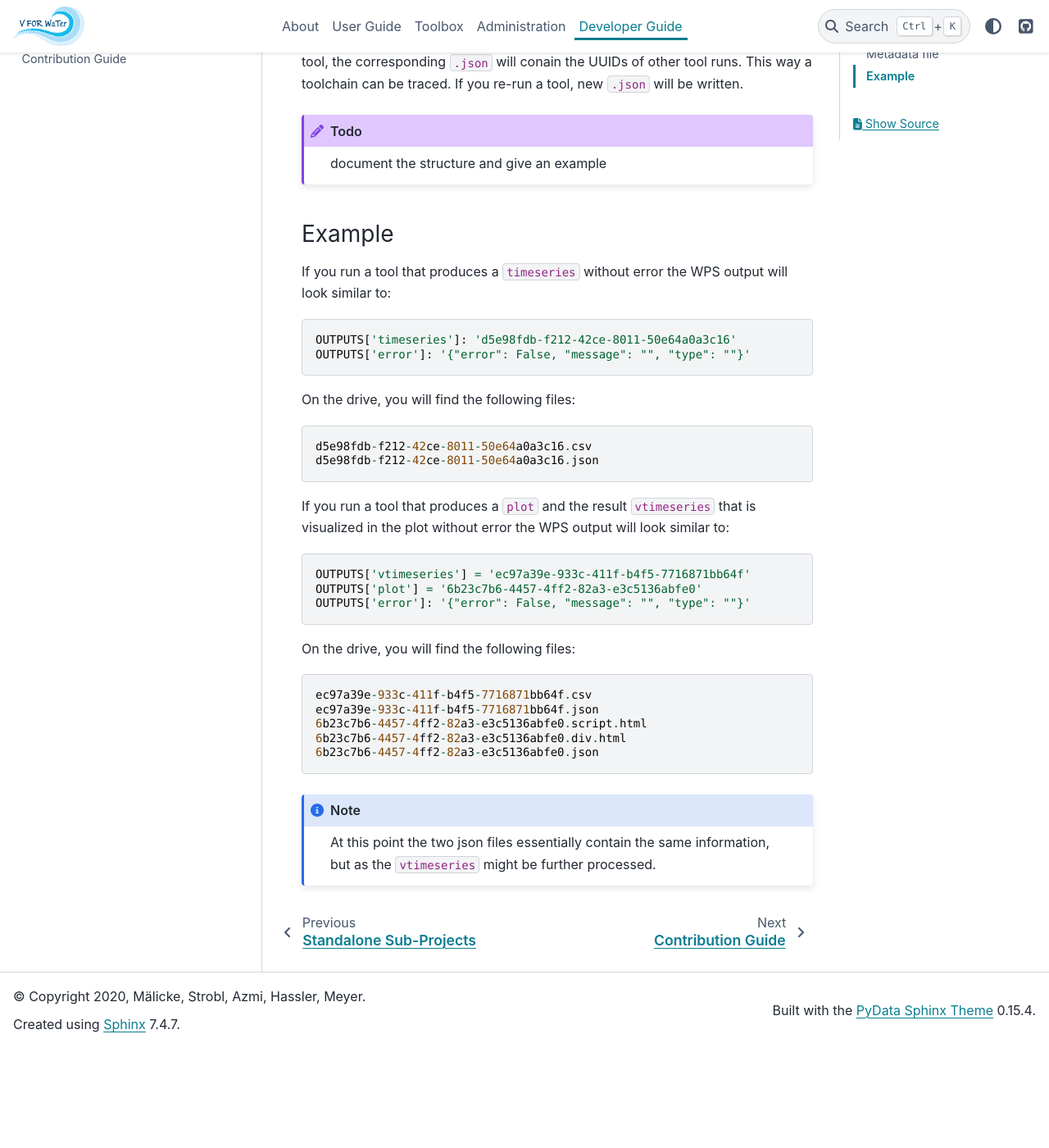
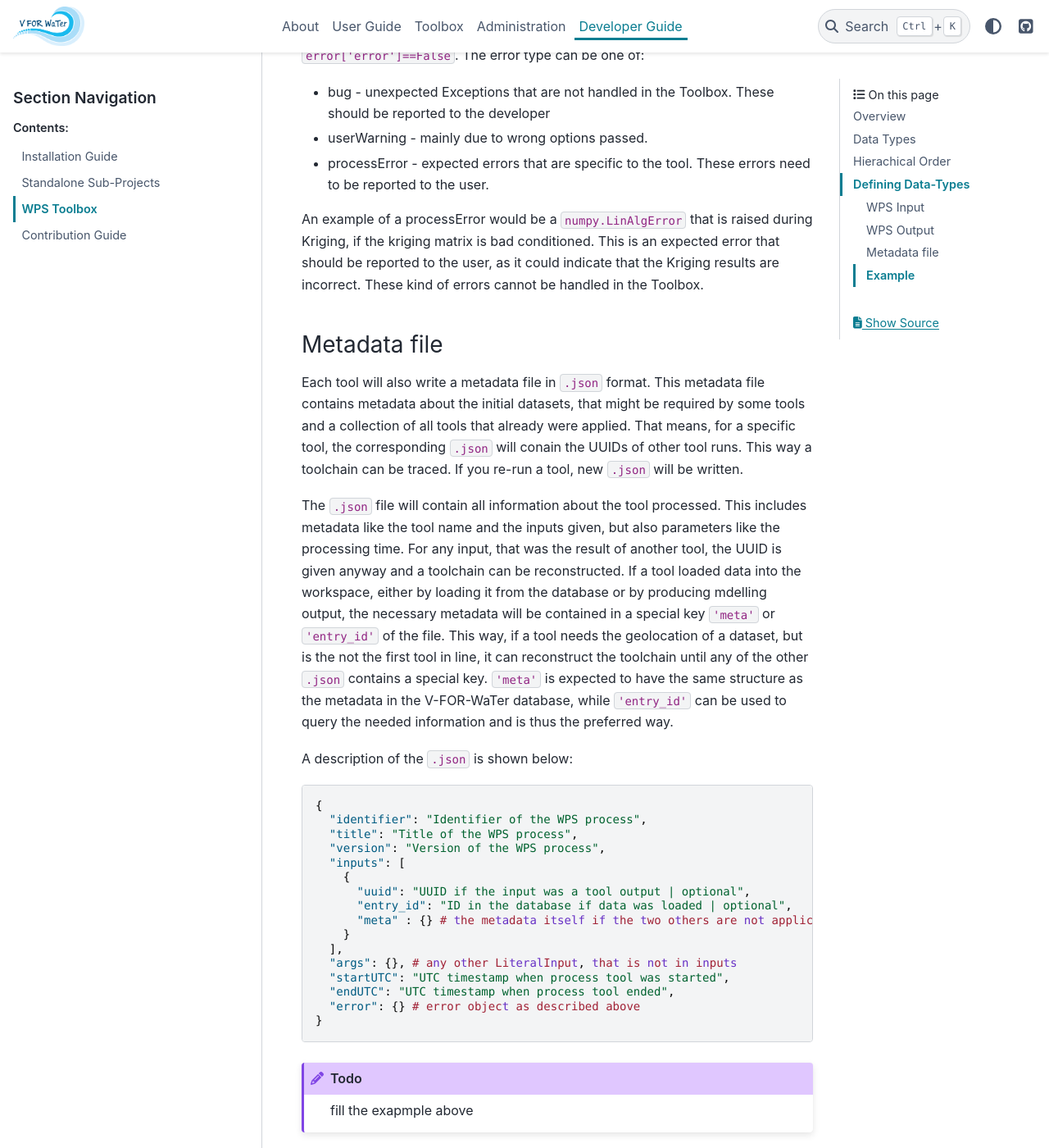
Before and after one commit to VForWaTer/documentation, a Sphinx documentation site: the page built from source/developer/wps.rst, in a window 1280 px wide and 1400 px high, scrolled down 4400 px. Shown: the whole window at 82% size. Built offline with Sphinx 7.4.7 and the PyData theme 0.15.4, drawn with Linux system fonts in a browser that asks for light colours; before the commit the page ends 5678 px from its top, so only the background shows below that; some of the changed text lies outside the part shown.

Commit message:
finished WPS description

```diff
--- a/source/developer/wps.rst
+++ b/source/developer/wps.rst
@@ -107,10 +107,33 @@
 
 The hierachy is *downward* compatible. That means a named variable ``vtimeseries`` is also a valid ``timeseries`` and an ``array``, but not a `varray`. It is possbile that tools might accept data types from different branches. A tool that accepts ``array`` **and** ``ndarray`` will literally take *any* input.
 
-File Structure
-==============
+Defining Data-Types
+===================
 
-A WPS Process will write at least two files for each output. One file is the data, using the data type as specified above (plot will have two outputs here). The other file is a JSON file containing metadata. All files of one output will use the same file name and only differ in file ending. The file name is a `UUID version 4 <https://de.wikipedia.org/wiki/Universally_Unique_Identifier#(Pseudo)zuf%C3%A4llig_generierte_UUIDs_(Version_4)>`_.
+The definition of input and output data is done using a ``LiteralInput`` and ``LiteralOutput`` of type ``string``.
+The actual data is stored in temporary files as specified in the table above.
+All files of one output/input will use the same file name and only differ in file ending. The file name is a `UUID version 4 <https://de.wikipedia.org/wiki/Universally_Unique_Identifier#(Pseudo)zuf%C3%A4llig_generierte_UUIDs_(Version_4)>`_.
+They will always consist of at least two files, one for the data and a metadata file of type ``.json``
+
+WPS Input
+---------
+
+If a tool needs any of the file-based data types from above, the WPS process just needs to define an input of type string and awaits the UUID of
+the given data source.
+
+.. code-block:: python
+
+  class MyTool(Process):
+    def __init__(self):
+      inputs = [
+        LiteralInput(
+          'timeseries',
+          'UUID of the timeseries to be used',
+          data_type='string',
+          min_occurence=2,
+          max_occurence=5
+        )
+      ]
 
 WPS Output
 ----------
@@ -133,17 +156,53 @@
 * userWarning - mainly due to wrong options passed.
 * processError - expected errors that are specific to the tool. These errors need to be reported to the user.
 
-An example of a processError would be a ``numpyLinAlgError`` that is raised during Kriging, if the kriging matrix is bad conditioned. This is an expected error that should be
-reported to the user, as it could indicate that the Kriging results are incorrect. These kind of errors cannot be handled in the Toolbox.
+An example of a processError would be a ``numpy.LinAlgError`` that is raised during Kriging, if the kriging matrix is bad conditioned.
+This is an expected error that should be reported to the user, as it could indicate that the Kriging results are incorrect.
+These kind of errors cannot be handled in the Toolbox.
 
 Metadata file
 -------------
 
-Each tool will also write a metadata file in ``.json`` format. This metadata file contains metadata about the initial datasets, that might be required by some tools and a collection of all tools that already were applied. That means, for a specific tool, the corresponding ``.json`` will conain the UUIDs of other tool runs. This way a toolchain can be traced. If you re-run a tool, new ``.json`` will be written.
+Each tool will also write a metadata file in ``.json`` format. This metadata file contains
+metadata about the initial datasets, that might be required by some tools and a collection of all tools that already were applied.
+That means, for a specific tool, the corresponding ``.json`` will conain the UUIDs of other tool runs.
+This way a toolchain can be traced. If you re-run a tool, new ``.json`` will be written.
+
+The ``.json`` file will contain all information about the tool processed. This includes metadata like the tool name and the
+inputs given, but also parameters like the processing time. For any input, that was the result of another tool, the UUID is
+given anyway and a toolchain can be reconstructed.
+If a tool loaded data into the workspace, either by loading it from the database or by producing mdelling output, the
+necessary metadata will be contained in a special key ``'meta'`` or ``'entry_id'`` of the file.
+This way, if a tool needs the geolocation of a dataset, but is the not the first tool in line, it can reconstruct the
+toolchain until any of the other ``.json`` contains a special key.
+``'meta'`` is expected to have the same structure as the metadata in the V-FOR-WaTer database, while ``'entry_id'`` can
+be used to query the needed information and is thus the preferred way.
+
+A description of the ``.json`` is shown below:
+
+.. code-block:: json
+
+  {
+    "identifier": "Identifier of the WPS process",
+    "title": "Title of the WPS process",
+    "version": "Version of the WPS process",
+    "inputs": [
+      {
+        "uuid": "UUID if the input was a tool output | optional",
+        "entry_id": "ID in the database if data was loaded | optional",
+        "meta" : {} # the metadata itself if the two others are not applicable
+      }
+    ],
+    "args": {}, # any other LiteralInput, that is not in inputs
+    "startUTC": "UTC timestamp when process tool was started",
+    "endUTC": "UTC timestamp when process tool ended",
+    "error": {} # error object as described above
+  }
+
 
 .. todo::
 
-  document the structure and give an example
+  fill the exapmple above
 
 Example
 -------
```
